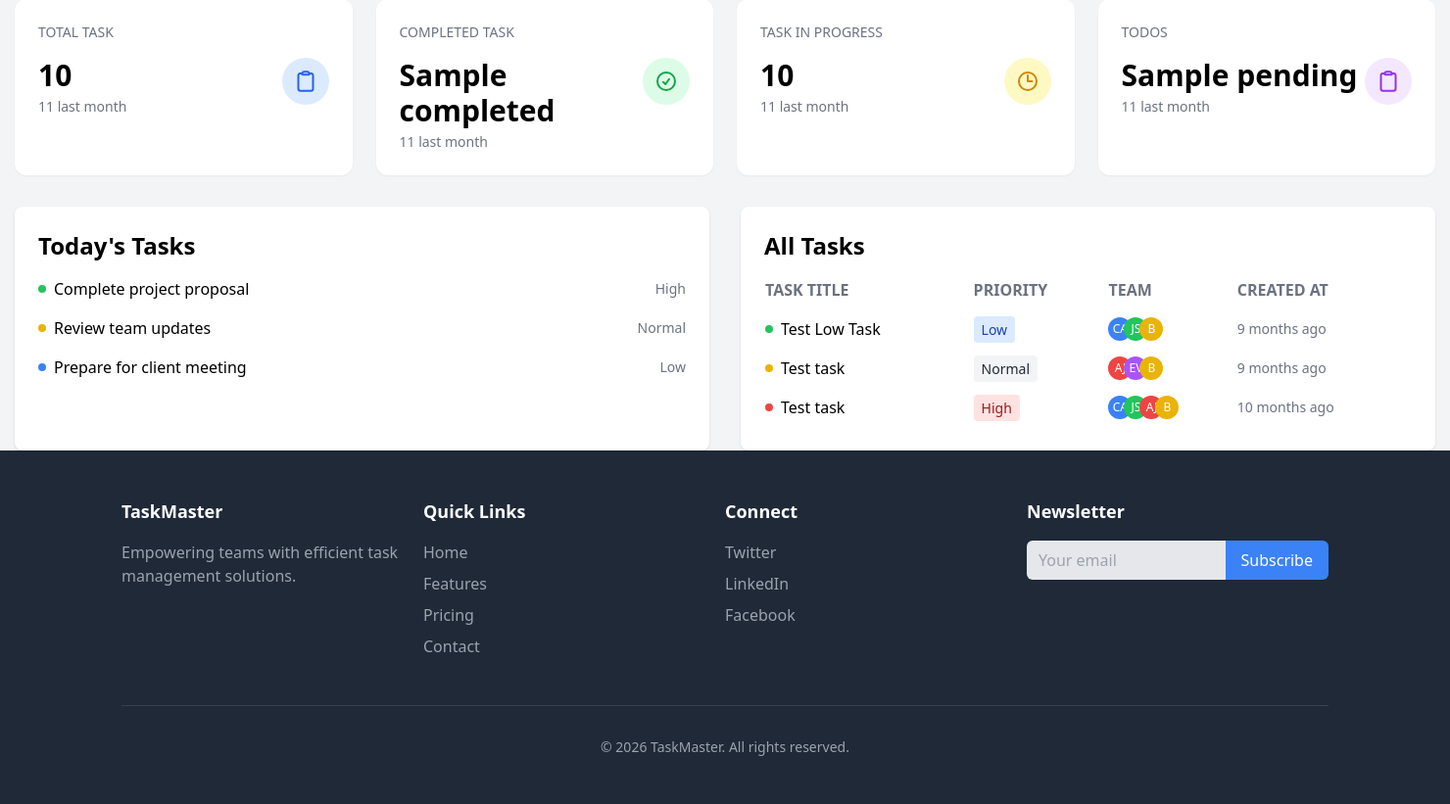
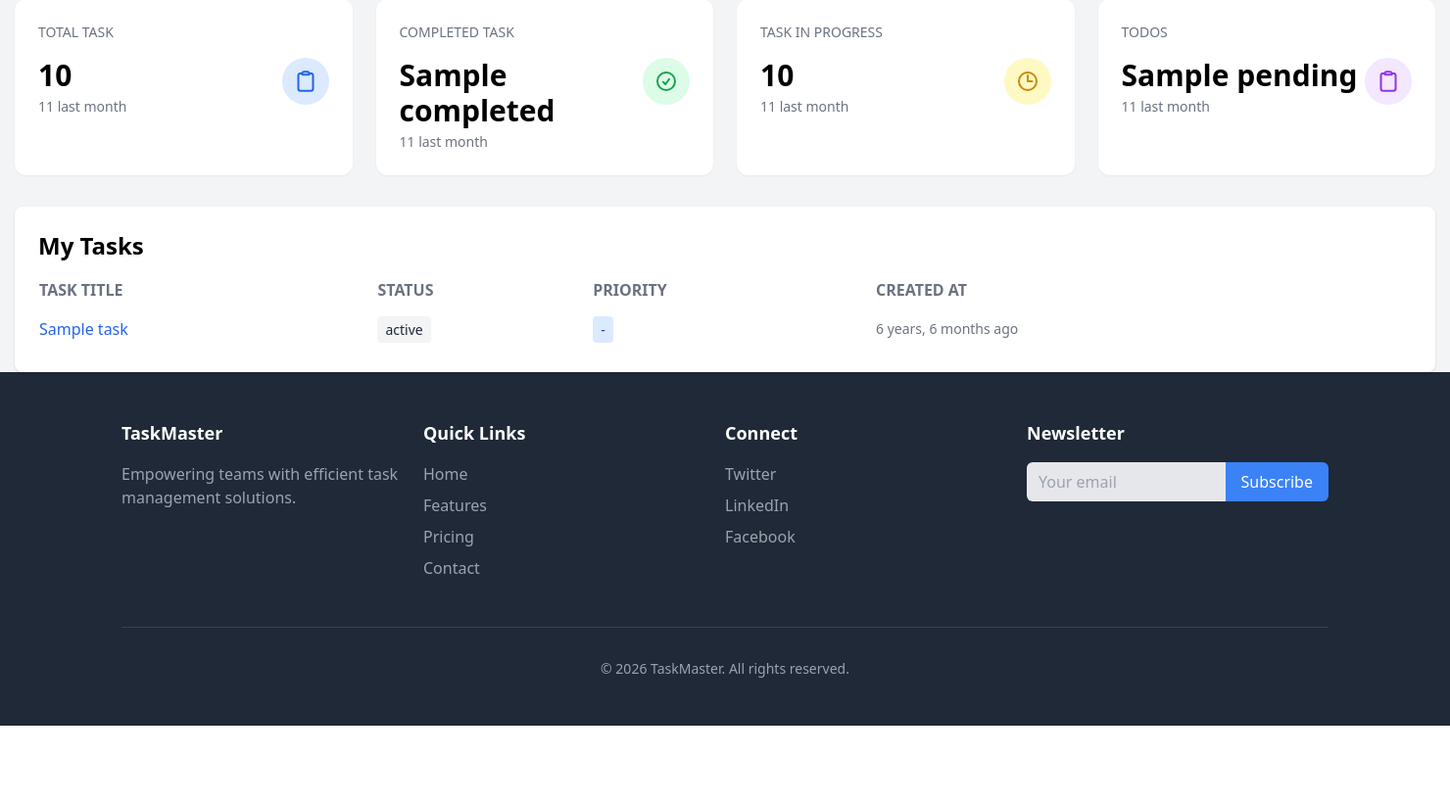
Before and after one commit to shehabuddin380/task_managemant_django, a Django app: template tasks/templates/dashboard/user-dashboard.html in a window 1480 px wide. Shown: the part 129-950 px from the top of the page at 98% size. After the commit the page ends 870 px from the top, so only its background shows below. Run offline with Django 5.2, Linux system fonts and the light colour scheme; the template is opened without the code that fills it: most values are stand-ins (such as "Sample title", 1, 10 or a date in 2020).

Commit message:
update user dashboard

```diff
--- a/tasks/templates/dashboard/user-dashboard.html
+++ b/tasks/templates/dashboard/user-dashboard.html
@@ -1,159 +1,37 @@
 {% extends "dashboard/dashboard.html" %}
 {% block title %}User Dashboard{% endblock title %}
 {% block tasks %}
-<div class="grid grid-cols-1 md:grid-cols-2 gap-8">
+<div class="grid grid-cols-1 gap-8">
   <div class="bg-white p-6 rounded-lg shadow">
-    <h2 class="text-2xl font-bold mb-4">Today's Tasks</h2>
-    <ul class="space-y-4">
-      <li class="flex items-center justify-between">
-        <div class="flex items-center">
-          <span class="w-2 h-2 bg-green-500 rounded-full mr-2"></span>
-          <span>Complete project proposal</span>
-        </div>
-        <span class="text-sm text-gray-500">High</span>
-      </li>
-      <li class="flex items-center justify-between">
-        <div class="flex items-center">
-          <span class="w-2 h-2 bg-yellow-500 rounded-full mr-2"></span>
-          <span>Review team updates</span>
-        </div>
-        <span class="text-sm text-gray-500">Normal</span>
-      </li>
-      <li class="flex items-center justify-between">
-        <div class="flex items-center">
-          <span class="w-2 h-2 bg-blue-500 rounded-full mr-2"></span>
-          <span>Prepare for client meeting</span>
-        </div>
-        <span class="text-sm text-gray-500">Low</span>
-      </li>
-    </ul>
-  </div>
-  <div class="bg-white p-6 rounded-lg shadow">
-    <h2 class="text-2xl font-bold mb-4">All Tasks</h2>
+    <h2 class="text-2xl font-bold mb-4">My Tasks</h2>
     <table class="w-full">
       <thead>
         <tr class="text-left text-gray-500">
           <th class="pb-2">TASK TITLE</th>
+          <th class="pb-2">STATUS</th>
           <th class="pb-2">PRIORITY</th>
-          <th class="pb-2">TEAM</th>
           <th class="pb-2">CREATED AT</th>
         </tr>
       </thead>
       <tbody>
+        {% for task in tasks %}
         <tr>
           <td class="py-2">
-            <div class="flex items-center">
-              <span
-                class="w-2 h-2 bg-green-500 rounded-full mr-2"
-              ></span>
-              <span>Test Low Task</span>
-            </div>
+            <a href="{% url 'task-details' task.id %}" class="text-blue-600 hover:underline">{{ task.title }}</a>
           </td>
           <td class="py-2">
-            <span
-              class="bg-blue-100 text-blue-800 px-2 py-1 rounded text-sm"
-              >Low</span
-            >
+            <span class="bg-gray-100 text-gray-800 px-2 py-1 rounded text-sm">{{ task.get_status_display }}</span>
           </td>
           <td class="py-2">
-            <div class="flex -space-x-2">
-              <div
-                class="w-6 h-6 rounded-full bg-blue-500 flex items-center justify-center text-white text-xs"
-              >
-                CA
-              </div>
-              <div
-                class="w-6 h-6 rounded-full bg-green-500 flex items-center justify-center text-white text-xs"
-              >
-                JS
-              </div>
-              <div
-                class="w-6 h-6 rounded-full bg-yellow-500 flex items-center justify-center text-white text-xs"
-              >
-                B
-              </div>
-            </div>
+            <span class="bg-blue-100 text-blue-800 px-2 py-1 rounded text-sm">{{ task.details.get_priority_display|default:"-" }}</span>
           </td>
-          <td class="py-2 text-sm text-gray-500">9 months ago</td>
+          <td class="py-2 text-sm text-gray-500">{{ task.created_at|timesince }} ago</td>
         </tr>
-        <tr>
-          <td class="py-2">
-            <div class="flex items-center">
-              <span
-                class="w-2 h-2 bg-yellow-500 rounded-full mr-2"
-              ></span>
-              <span>Test task</span>
-            </div>
-          </td>
-          <td class="py-2">
-            <span
-              class="bg-gray-100 text-gray-800 px-2 py-1 rounded text-sm"
-              >Normal</span
-            >
-          </td>
-          <td class="py-2">
-            <div class="flex -space-x-2">
-              <div
-                class="w-6 h-6 rounded-full bg-red-500 flex items-center justify-center text-white text-xs"
-              >
-                AJ
-              </div>
-              <div
-                class="w-6 h-6 rounded-full bg-purple-500 flex items-center justify-center text-white text-xs"
-              >
-                EV
-              </div>
-              <div
-                class="w-6 h-6 rounded-full bg-yellow-500 flex items-center justify-center text-white text-xs"
-              >
-                B
-              </div>
-            </div>
-          </td>
-          <td class="py-2 text-sm text-gray-500">9 months ago</td>
-        </tr>
-        <tr>
-          <td class="py-2">
-            <div class="flex items-center">
-              <span class="w-2 h-2 bg-red-500 rounded-full mr-2"></span>
-              <span>Test task</span>
-            </div>
-          </td>
-          <td class="py-2">
-            <span
-              class="bg-red-100 text-red-800 px-2 py-1 rounded text-sm"
-              >High</span
-            >
-          </td>
-          <td class="py-2">
-            <div class="flex -space-x-2">
-              <div
-                class="w-6 h-6 rounded-full bg-blue-500 flex items-center justify-center text-white text-xs"
-              >
-                CA
-              </div>
-              <div
-                class="w-6 h-6 rounded-full bg-green-500 flex items-center justify-center text-white text-xs"
-              >
-                JS
-              </div>
-              <div
-                class="w-6 h-6 rounded-full bg-red-500 flex items-center justify-center text-white text-xs"
-              >
-                AJ
-              </div>
-              <div
-                class="w-6 h-6 rounded-full bg-yellow-500 flex items-center justify-center text-white text-xs"
-              >
-                B
-              </div>
-            </div>
-          </td>
-          <td class="py-2 text-sm text-gray-500">10 months ago</td>
-        </tr>
+        {% empty %}
+        <tr><td colspan="4" class="py-4 text-center text-gray-500">No tasks assigned yet.</td></tr>
+        {% endfor %}
       </tbody>
     </table>
   </div>
 </div>
-
 {% endblock tasks %}
```
